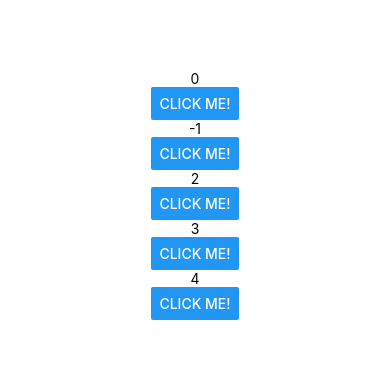
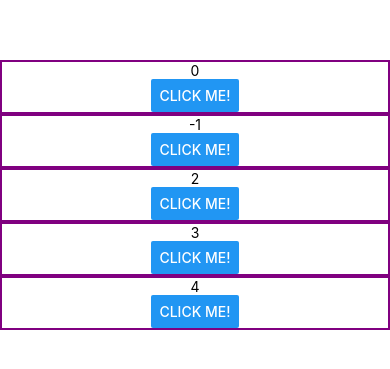
Before and after one commit to rjsduf0503/realCoding_team10_210531, a React Native app: screen / in a window 390 px wide. Shown: the part 227-596 px from the top of the page. Built offline with nearby package versions, Linux system fonts and the light colour scheme.

Commit message:
12. border

```diff
--- a/App.js
+++ b/App.js
@@ -55,6 +55,8 @@ const styles = StyleSheet.create({
   },
   buttonContainer : {
     alignItems: 'center',
-    width: 300,
+    width: '100%',
+    borderWidth: 2,
+    borderColor: 'purple',
   }
 });
```
